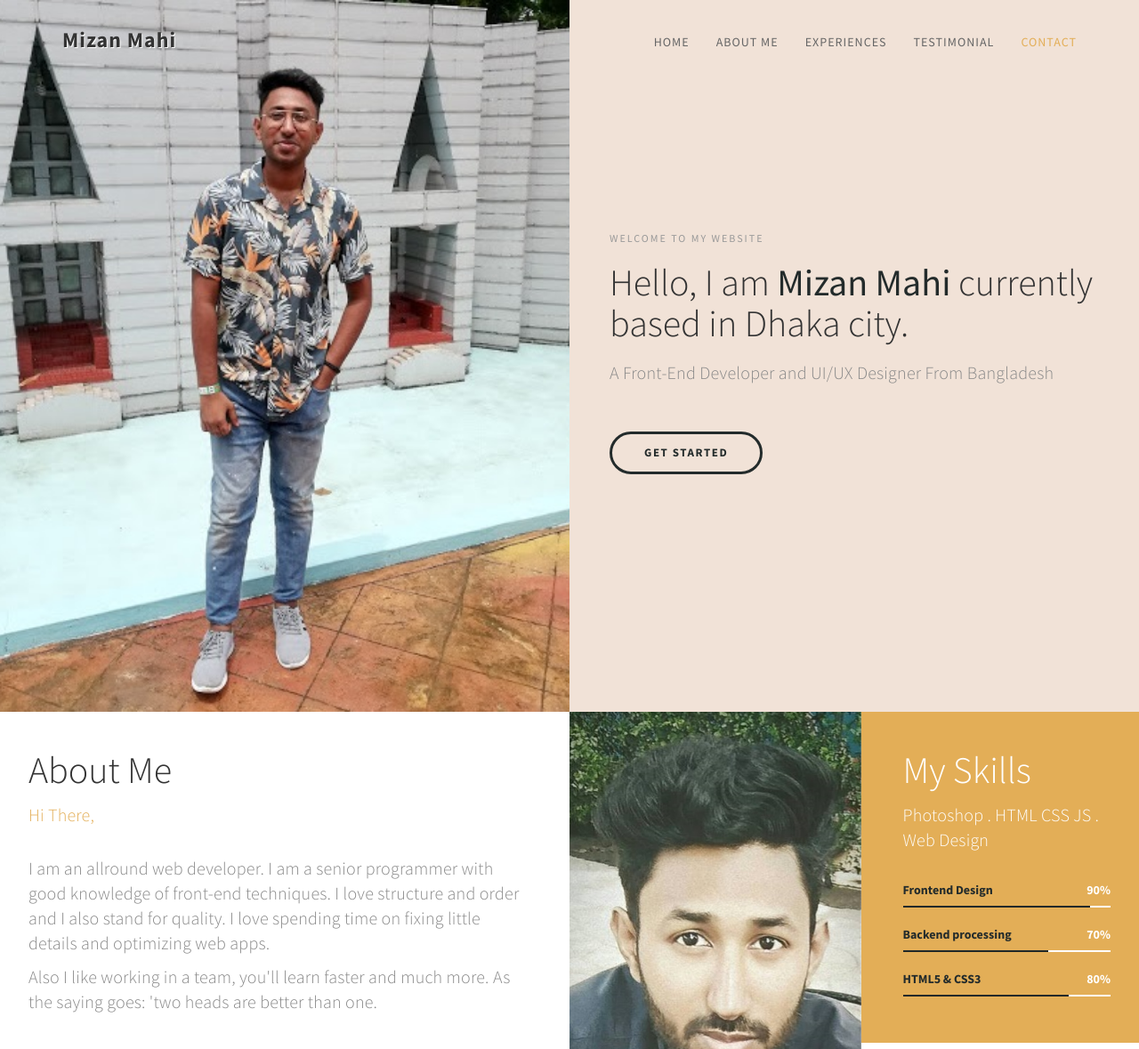
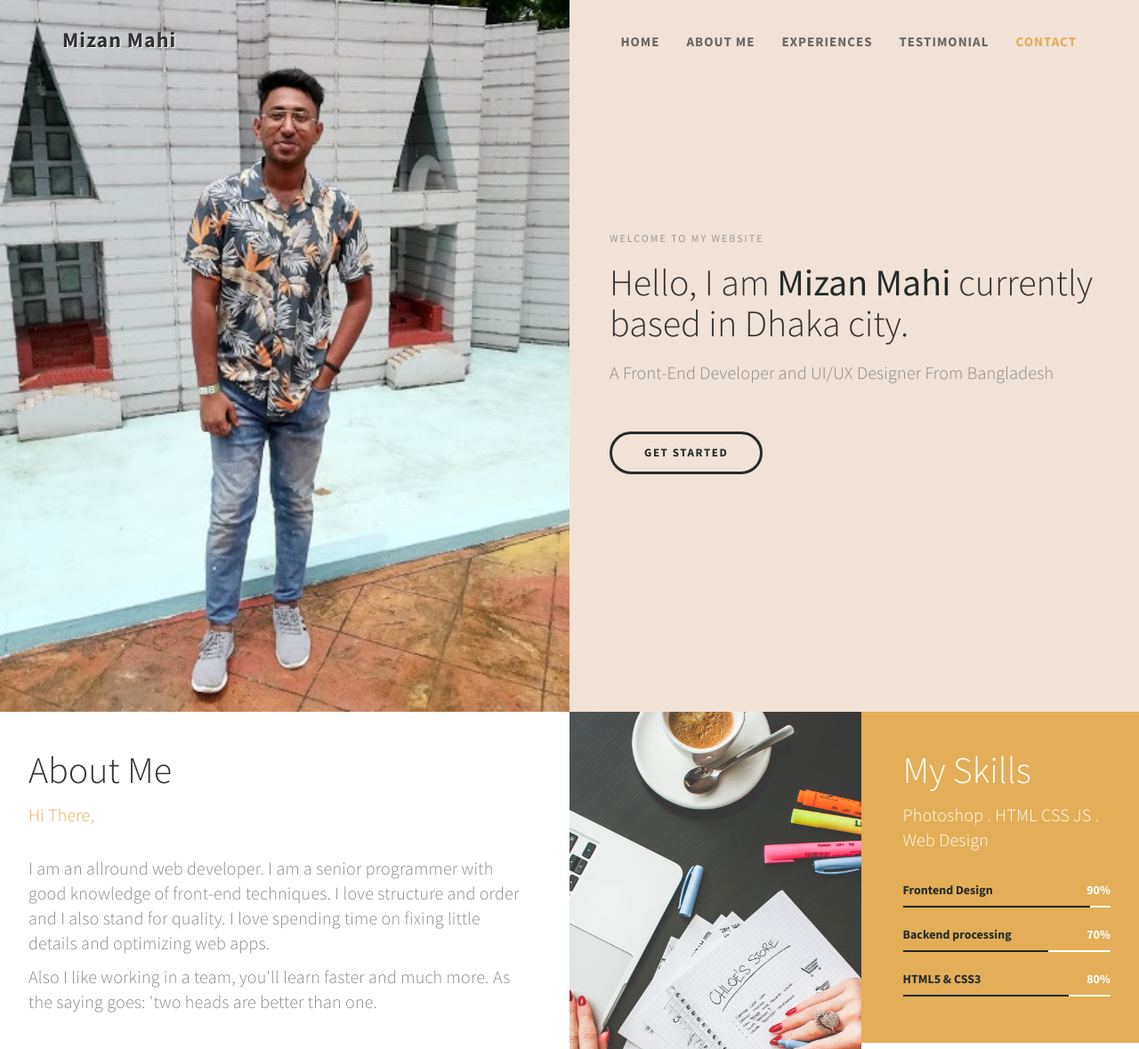
Before and after one commit to mizanmahi/me, a plain HTML site: page index.html in a window 1280 px wide. Shown: the top 1179 px of the page at 89% size. Drawn offline with Linux system fonts and the light colour scheme.

Commit message:
contact-img updating

```diff
--- a/css/templatemo-style.css
+++ b/css/templatemo-style.css
@@ -287,8 +287,8 @@ a:hover, a:active, a:focus {
 
 .custom-navbar .nav li a {
     color: #666;
-    font-size: 14px;
-    font-weight: 400;
+    font-size: 15px;
+    font-weight: 600;
     letter-spacing: 1px;
     text-transform: uppercase;
     line-height: 40px;
@@ -383,7 +383,7 @@ a:hover, a:active, a:focus {
 -----------------------------------------*/
 
 #about .about-img {
-    background: url('../images/about-img.jpg') no-repeat;
+    background: url('../images/education-img.jpg')  no-repeat ;
 }
 
 #about .about-thumb,
```
Also changed, not shown: images/contact-img.jpg.
